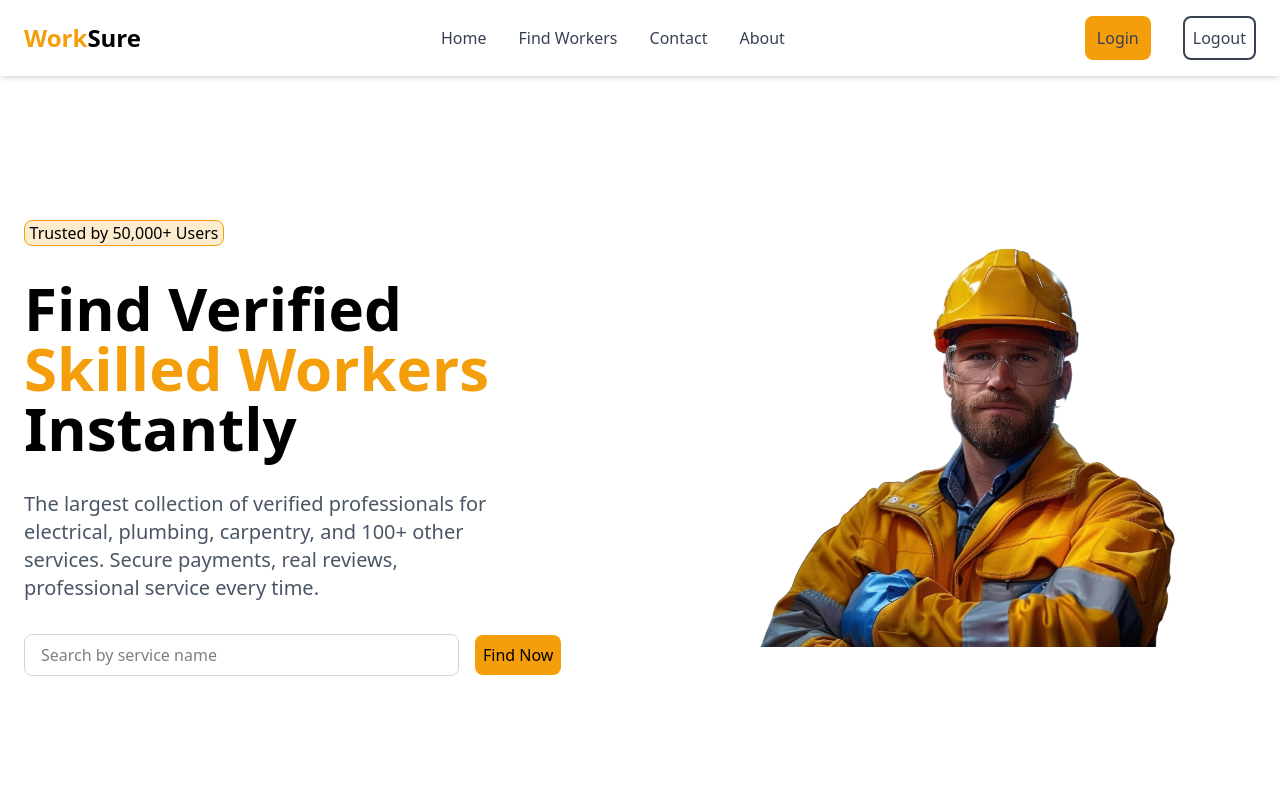
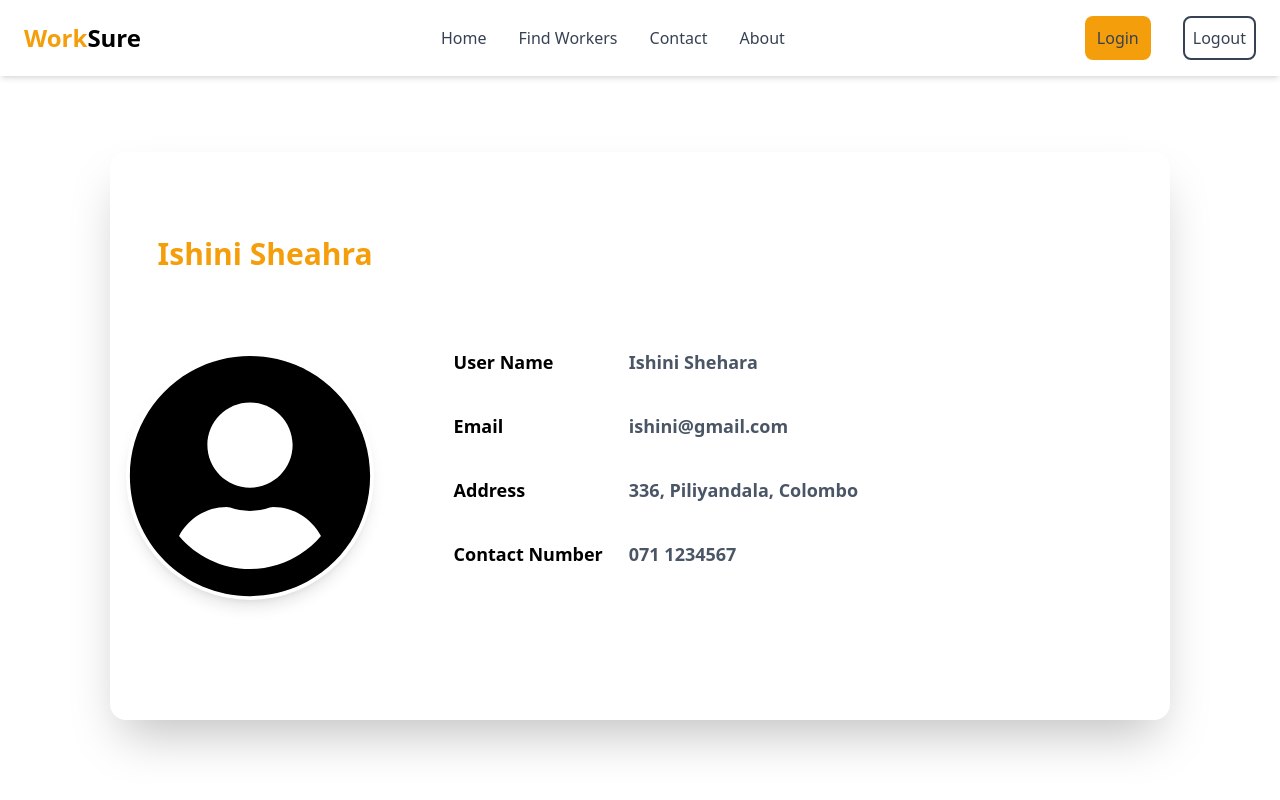
Before and after one commit to HasalKenula/WorkSure-frontend, a React (Vite) app: page /workerView in a window 1280 px wide. Shown: the top 800 px of the page. Built offline with nearby package versions, Linux system fonts and the light colour scheme.

Commit message:
feat(userProfile,WorkerView): complete userprofile,workerView page

```diff
--- a/src/App.jsx
+++ b/src/App.jsx
@@ -26,6 +26,7 @@ import Product from './pages/Product'
 import AdminDashBoard from './pages/AdminDashBoard'
 import WorkerRegistrationDetails from './pages/WorkerRegistrationDetails'
 import WorkerProfileUpdate from './pages/WorkerProfileUpdate'
+import WorkerView from './pages/workerView'
 
 
 function App() {
@@ -55,6 +56,7 @@ function App() {
             <Route path="/adminDashBoard" element={<AdminDashBoard />} />
             <Route path="/workerRegistrationDetails" element={<WorkerRegistrationDetails />} />
             <Route path="/workerProfileUpdate" element={<WorkerProfileUpdate />} />
+            <Route path='/workerView' element={<WorkerView/>}/>
           {/* </Route> */}
           <Route path="/auth/login" element={<Login />} />
           <Route path="/auth/register" element={<Register/>}/>
--- a/src/pages/ContactPage.jsx
+++ b/src/pages/ContactPage.jsx
@@ -22,7 +22,7 @@ export default function ContactPage() {
           </p>
         </div>
 
-        {/* Responsive 2-Column Box */}
+        {/*  2-Column Box */}
         <div className="mt-10 flex flex-col lg:flex-row gap-8">
 
           {/* Left Box */}
--- a/src/pages/UserProfile.jsx
+++ b/src/pages/UserProfile.jsx
@@ -26,7 +26,7 @@ export default function UserProfile() {
               </div>
 
               <div className="flex justify-center items-center mt-4">
-                <button className="text-lg font-semibold text-black rounded-xl shadow-md hover:bg-gray-300 hover:scale-105 hover:shadow-xl transition-all duration-300 w-1/3 h-1/2 border border-gray-400">
+                <button className="text-lg font-semibold text-black rounded-xl shadow-md hover:bg-gray-300 hover:scale-105 hover:shadow-xl transition-all duration-300 w-1/3 h-95/100 border border-gray-400">
                   Edit Image
                 </button>
               </div>
@@ -104,7 +104,6 @@ export default function UserProfile() {
               Save Changes
             </button>
           </div>
-
         </div>
       </div>
     </>
--- /dev/null
+++ b/src/pages/workerView.jsx
@@ -0,0 +1,52 @@
+import React from 'react'
+import Navbar from '../components/NavBar'
+import { FaUserCircle } from "react-icons/fa";
+
+
+export default function workerView(){
+  return (
+    <>
+      <Navbar/>
+
+        <div className="mt-19  h-[90vh] font-outfit px-4  items-center flex justify-center ">{/*full page*/}
+           <div className="shadow-2xl w-[85%] h-[71vh] flex flex-col rounded-2xl  bg-white/10 backdrop-blur-xl p-4 justify-center ">{/*second box*/}
+            {/*title*/ }
+              <div className=' h-[10vh] flex items-center '>
+                <h1 className=' text-3xl font-bold font-sans text-primary ml-8 mb-11'>Ishini  Sheahra</h1>
+              </div>
+              {/*image and details*/}
+              <div className=' h-[40vh] flex flex-row space-x-20'>
+                {/*image*/}
+                <div className=' w-1/4 items-center justify-center flex'>
+                  <div className="w-62 h-62 rounded-full overflow-hidden  shadow-lg">
+                        <FaUserCircle className="w-full h-full object-cover" />
+                  </div>
+
+                {/*details*/}
+                </div>
+                <div className=' w-3/4 flex flex-row'>
+                  <div className=' w-1/4 flex flex-col justify-center'>
+                      <p className=' h-[8vh] font-semibold text-lg'>User  Name</p>
+                       <p className=' h-[8vh] font-semibold text-lg'>Email</p>
+                        <p className=' h-[8vh] font-semibold text-lg'>Address</p>
+                         <p className=' h-[8vh] font-semibold text-lg'>Contact  Number</p>
+                  </div>
+                  <div className=' '></div>
+                    <div className='  flex flex-col justify-center'>
+                      <p className=' h-[8vh] font-semibold text-lg text-gray-600'>Ishini  Shehara</p>
+                       <p className=' h-[8vh] font-semibold text-lg text-gray-600'>ishini@gmail.com</p>
+                        <p className=' h-[8vh] font-semibold text-lg text-gray-600'>336, Piliyandala, Colombo</p>
+                         <p className=' h-[8vh] font-semibold text-lg text-gray-600'>071 1234567</p>
+                  </div>
+
+
+                </div>
+
+
+
+              </div>
+           </div>
+      </div>
+    </>
+  )
+}
```
Also changed, not shown: src/pages/WorkerProfileView.jsx (+19 -19 lines).
